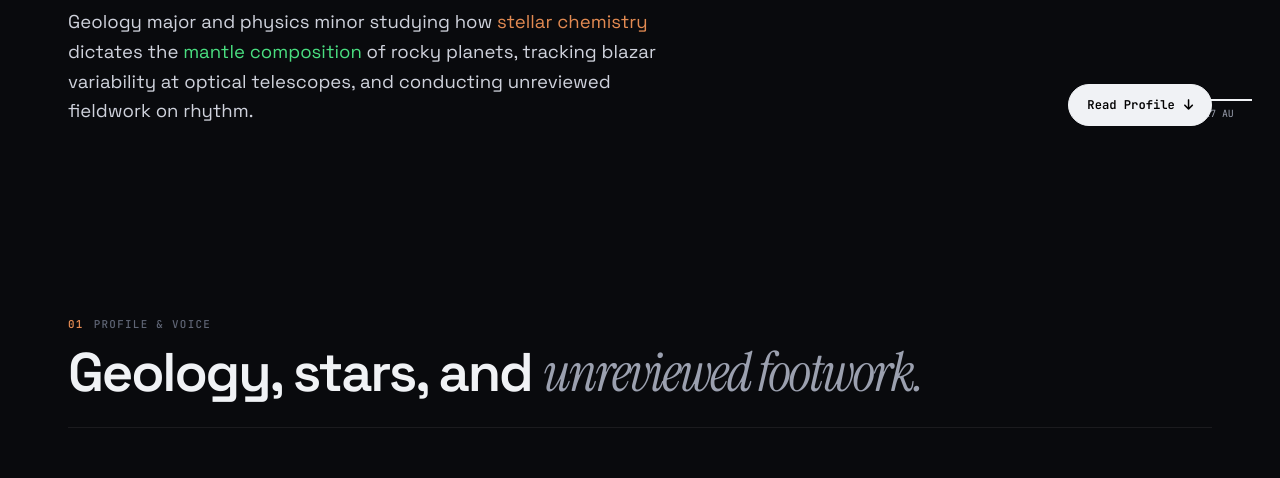
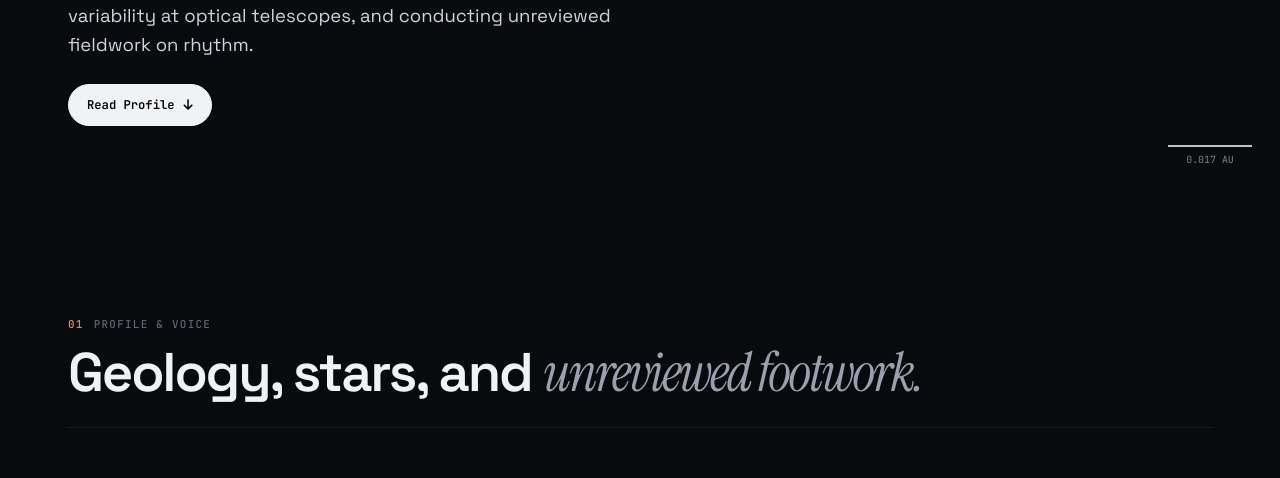
Before and after one commit to Asmitgupta30/Asmit_Gupta30, a plain HTML site: page index.html in a window 1280 px wide. Shown: the part 610-1088 px from the top of the page. Drawn offline with Linux system fonts and the light colour scheme; grey boxes are pictures that could not be loaded; animation ran at ten frames a second.

Commit message:
fix: adjust hero action alignment and remove Sciastra from teaching

```diff
--- a/assets/css/style.css
+++ b/assets/css/style.css
@@ -123,6 +123,7 @@ header.nav.scrolled {
   display: flex;
   align-items: flex-end;
   overflow: hidden;
+  padding-top: 100px;
   padding-bottom: 8vh;
 }
 #field {
@@ -163,10 +164,12 @@ header.nav.scrolled {
   position: absolute;
   z-index: 3;
   right: 28px;
-  bottom: calc(8vh + 6px);
+  bottom: 24px;
   font: 400 .62rem var(--mono);
   color: var(--muted);
   text-align: center;
+  pointer-events: none;
+  opacity: 0.8;
 }
 .scalebar i {
   display: block;
@@ -235,17 +238,17 @@ header.nav.scrolled {
 }
 
 .hero-sub {
-  display: grid;
-  grid-template-columns: minmax(0, 1.2fr) minmax(0, 1fr);
-  gap: 40px;
-  align-items: end;
+  display: flex;
+  flex-direction: column;
+  align-items: flex-start;
+  gap: 20px;
   border-top: 1px solid var(--line);
   padding-top: 24px;
+  max-width: 58ch;
 }
 .hero-sub p {
   font-size: clamp(1rem, 1.45vw, 1.18rem);
   color: #cfd2dc;
-  max-width: 52ch;
   line-height: 1.6;
 }
 .hero-sub p .g { color: var(--sage); }
@@ -253,9 +256,10 @@ header.nav.scrolled {
 
 .hero-actions {
   display: flex;
-  gap: 10px;
-  justify-content: flex-end;
-  flex-wrap: wrap;
+  gap: 12px;
+  justify-content: flex-start;
+  align-items: center;
+  margin-top: 4px;
 }
 .btn {
   display: inline-flex;
@@ -278,7 +282,7 @@ header.nav.scrolled {
    ========================================================================== */
 section.block {
   padding: 120px 0 0;
-  scroll-margin-top: 40px;
+  scroll-margin-top: 80px;
   position: relative;
   z-index: 3;
 }
@@ -975,7 +979,8 @@ footer {
   .profile-editorial, .dossier-grid, .pipelines-grid, .rhythm-layout, .talks-grid {
     grid-template-columns: 1fr;
   }
-  .hero-sub { grid-template-columns: 1fr; gap: 24px; }
+  .scalebar { display: none; }
+  .hero-sub { gap: 18px; }
   .hero-actions { justify-content: flex-start; }
   .nav-links { display: none; }
   .nav-links.open {
--- a/index.html
+++ b/index.html
@@ -478,7 +478,7 @@
           <div class="rhythm-narrative rv">
             <h3>Fieldwork on Rhythm &amp; Off-Duty Pursuits</h3>
             <p>
-              As mentioned in the intro, dancing in front of a mirror is my one sanctuary where no referee or reviewer can critique my footwork. Outside the mirror, you'll catch me on the basketball court as Power Forward and Shooting Guard for the IISER Kolkata team, in the dojo instructing self-defense in Taekwondo, or teaching and mentoring students for competitive science exams at Sciastra and Ek-Pehel.
+              As mentioned in the intro, dancing in front of a mirror is my one sanctuary where no referee or reviewer can critique my footwork. Outside the mirror, you'll catch me on the basketball court as Power Forward and Shooting Guard for the IISER Kolkata team, in the dojo instructing self-defense in Taekwondo, or teaching and mentoring students for competitive science entrance exams and with Ek-Pehel.
             </p>
             <p>
               I've also competed in district-level cricket and national-level dance competitions. And on festival nights, you'll find me managing charcoal at 400°C on festival tandoor duty — which turns out to be excellent practical experience with high-temperature thermodynamics.
@@ -496,7 +496,7 @@
             </div>
             <div class="ath-card">
               <b>Teaching</b>
-              <span>Mentoring Students (Sciastra)</span>
+              <span>Academic &amp; Science Mentorship</span>
             </div>
             <div class="ath-card">
               <b>400°C</b>
```
Also changed, not shown: cv.html (+2 -2 lines), 1 other file.
